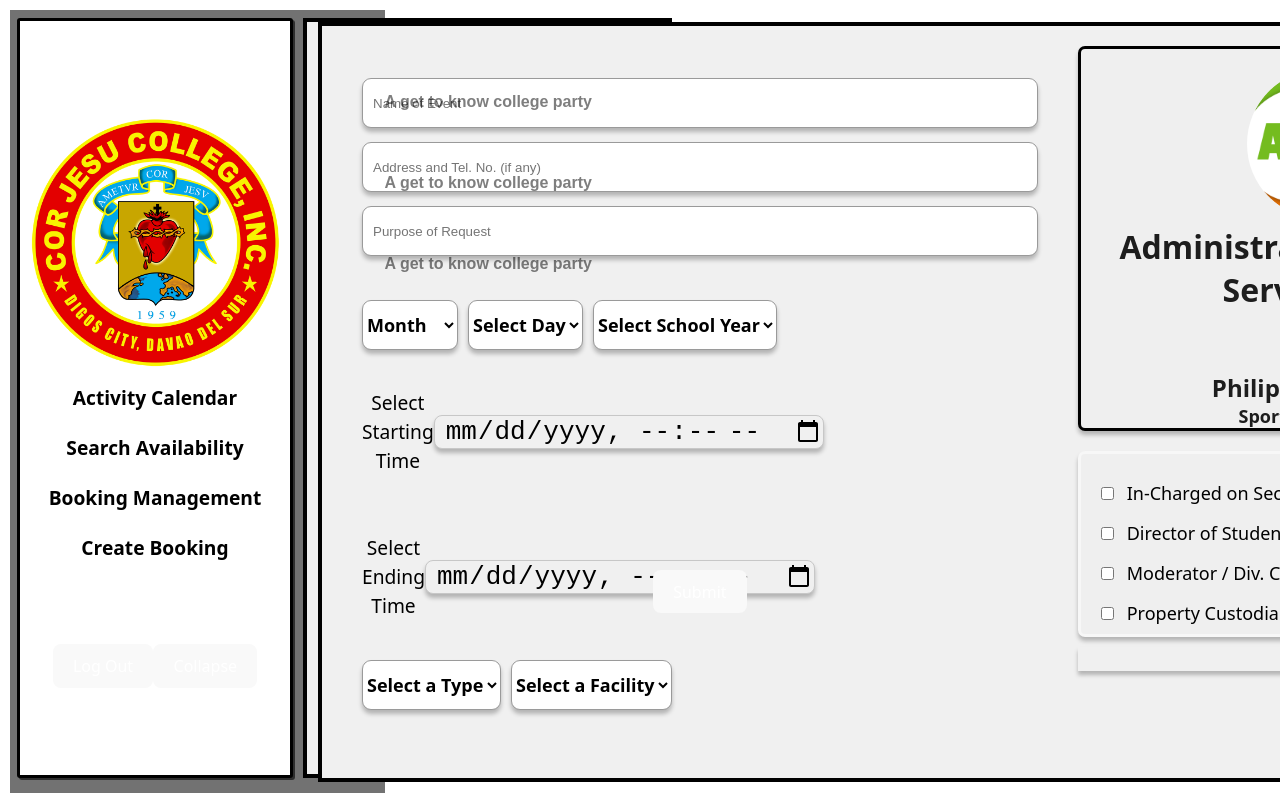
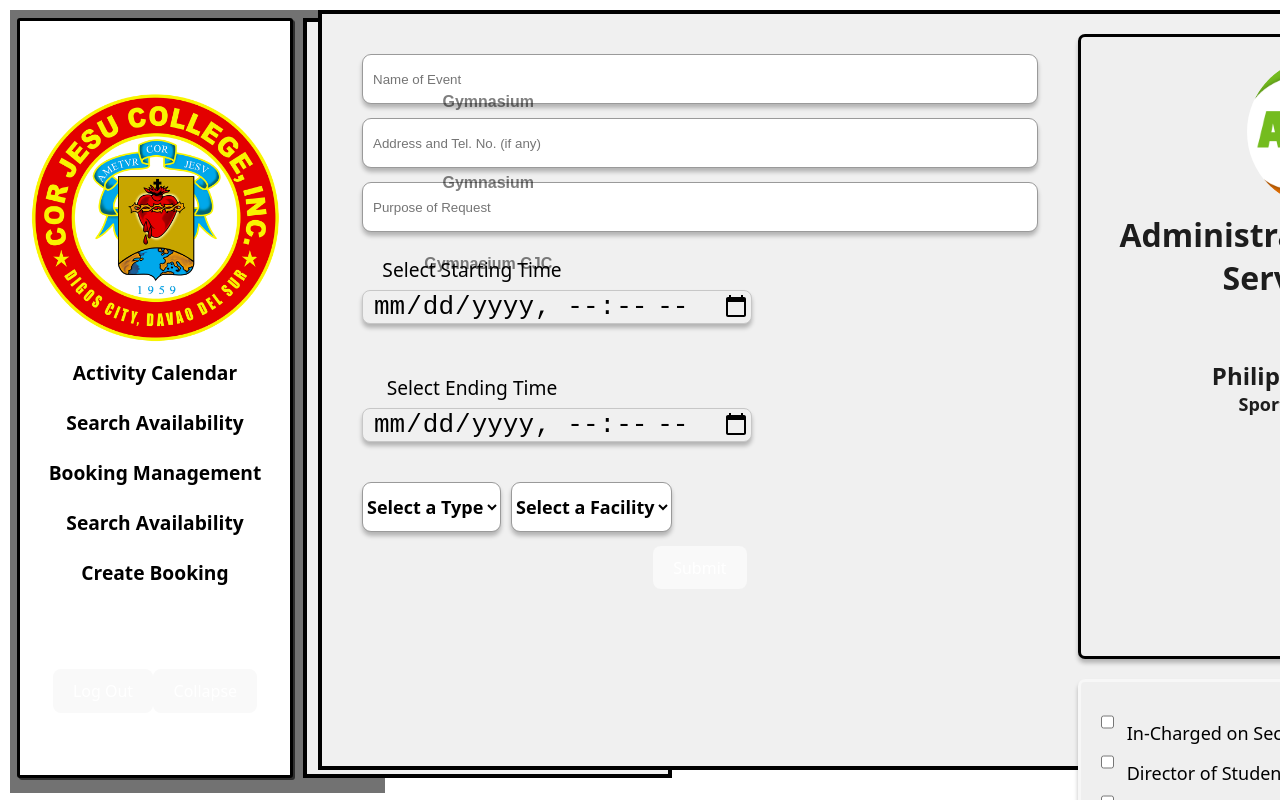
Before and after one commit to llAlcatrazll/CCIS-BookingSystem, a React (Vite) app: page /Dashboard in a window 1280 px wide. Both pictures are taken after a click on the item "Booking Management". Shown: the top 800 px of the page. Built offline with nearby package versions, Linux system fonts and the light colour scheme.

Commit message:
added searh page

```diff
--- a/src/App.jsx
+++ b/src/App.jsx
@@ -12,11 +12,11 @@ import BasicCalendar from "./BasicCalendar";
 import './App.css'
 import Login from "./Components/Login/Login";
 import Forgotpass from "./Components/Forgotpassword/ForgotPass"
-import Createaccount from "./Components/createaccount";
 import Landingpage from "./Pages/landingpage";
 import Dashboard from "./Components/Dashboard/Dashboard";
 import Sidebar from "./Components/Sidebar/Sidebar";
 import Navigation from "./Components/Navigation/Navigation";
+import Searchtab from "./Components/Search/Seearchtab";
 
 const router = createBrowserRouter(
   createRoutesFromElements(
@@ -24,11 +24,11 @@ const router = createBrowserRouter(
     <>
       <Route path="/" element={<Login />}> </Route>
       <Route path="/Forgotpass" element={<Forgotpass />}>  </Route>
-      <Route path="/Createaccount" element={<Createaccount />}>  </Route>
       <Route path="/Landingpage" element={<Landingpage />}>  </Route>
       <Route path="/Dashboard" element={<Dashboard />}></Route>
       <Route path="/Sidebar" element={<Sidebar />}></Route>
       <Route path="/Navigation" element={<Navigation />}></Route>
+      <Route path="/Searchtab" element={<Searchtab />}></Route>
     </>
   )
   );
--- a/src/Components/CreateBooking/Createbooking.jsx
+++ b/src/Components/CreateBooking/Createbooking.jsx
@@ -48,6 +48,8 @@ function dayselector() {
 }
 
 export default function Createbooking() {
+
+
     const [value, setValue] = useState('');
     const [Facility, setFacility] = useState(false);
     const [Room, setRoom] = useState(false);
@@ -71,15 +73,15 @@ export default function Createbooking() {
       e.preventDefault();
       const blog = {eventname, addressofEvent, purposeofEvent, facilityName, startofEvent, endofEvent, status:'pending'};
 
-      // console.log(blog)
-      await fetch("http://10.6.9.56:3000/sample-post",
-      {method: 'POST',
-     headers: { "Content-Type": "application/json"},
-        body: JSON.stringify(blog)
-      }).then((res) => {
-        console.log('new blog added');
-        console.log(res);
-      })
+      console.log(blog)
+    //   await fetch("http://10.6.9.56:3000/sample-post",
+    //   {method: 'POST',
+    //  headers: { "Content-Type": "application/json"},
+    //     body: JSON.stringify(blog)
+    //   }).then((res) => {
+    //     console.log('new blog added');
+    //     console.log(res);
+    //   })
 
 
 
@@ -121,7 +123,7 @@ export default function Createbooking() {
 
               <div id="smallerbox-date">
 
-                <div className="type-facility">
+                {/* <div className="type-facility">
 
                   <select name="Timein" id="">
                     <option value=""> Month</option>
@@ -139,13 +141,13 @@ export default function Createbooking() {
                     <option value="2024">2023 - 2024</option>
 
                   </select>
-                  </div>
+                  </div> */}
 
 
 
 
-                <div className="type-facility">
-                <p className="date-select-header">Select Starting Time</p>
+                <div className="date-facility">
+                  <div className="date-select-header">Select Starting Time</div>
                   <input
                     type="datetime-local"
                     id="meeting-time"
@@ -157,8 +159,8 @@ export default function Createbooking() {
                      />
                 </div>
 
-                <div className="type-facility">
-                <p className="date-select-header">Select Ending Time</p>
+                <div className="date-facility">
+                <div className="date-select-header">Select Ending Time</div>
                   <input
                     type="datetime-local"
                     id="meeting-time"
@@ -226,10 +228,10 @@ export default function Createbooking() {
 
               </div>
 
-             <button>Submit</button>
-             <div></div>
 
+              <button>Submit</button>
             </form>
+
             {/*  */}
             <div>
             <div id="inside-division-right">
--- a/src/Components/CreateBooking/createbooking.css
+++ b/src/Components/CreateBooking/createbooking.css
@@ -18,7 +18,6 @@
 #inside-division > input{
     width: 100%;
     height: 50px;
-
     overflow-wrap: break-word;
     margin: 0 0 10px 0 ;
     border-style: solid;
@@ -101,7 +100,6 @@
 #smallerbox-date{
     width: 350px;
     height: 300px;
-    padding-top: 30px;
     align-items: flex-start;
     display: flex;
     flex-direction: column;
@@ -162,6 +160,12 @@ li{
     flex-direction: row;
     padding-bottom: 20px;
 }
+.date-facility{
+    margin-top: 10px;
+    display: flex;
+    flex-direction: column;
+    padding-bottom: 40px;
+}
 #bottom-info{
     border-color: rgb(247, 247, 247);
     width: 100%;
@@ -186,4 +190,6 @@ li{
     font-size: larger;
     font-family: system-ui, -apple-system, BlinkMacSystemFont, 'Segoe UI', Roboto, Oxygen, Ubuntu, Cantarell, 'Open Sans', 'Helvetica Neue', sans-serif;
     font-weight: 500;
+    padding-right: 170px;
+    padding-bottom: 5px;
 }
--- a/src/Components/Dashboard/dashboard.css
+++ b/src/Components/Dashboard/dashboard.css
@@ -1,8 +1,9 @@
 *{
     box-sizing: border-box;
     margin-left: 0;
-    align-items: center;
+
 }
+/* do not global scope * */
 body{
     padding: 0;
 
--- a/src/Components/EventCard/Eventcard.jsx
+++ b/src/Components/EventCard/Eventcard.jsx
@@ -11,19 +11,21 @@ const logoElement = <img src={logo} id='imagesizing' alt="Logo" />;
 const sunElement = <img src={sun} id='imagesizing' alt="Logo" />;
 const clockElement = <img src={clock} id='imagesizing' alt="Logo" />;
 const calendarElement = <img src={calendar} id='imagesizing' alt="Logo" />;
+const temp = 'dsfdf';
+
+// const eventname = 'CCIS adada Party';
+// const description = 'A get to know college party';
+// const eventdate = 'December 02 2023';
+// const weekday = 'Saturday';
+// const eventstarttime = '4:00 PM';
+// const eventendtime = '9:00 PM';
+// const status = 'Pending';
 
 
-const eventname = 'CCIS Acquaintance Party';
-const description = 'A get to know college party';
-const eventdate = 'December 02 2023';
-const weekday = 'Saturday';
-const eventstarttime = '4:00 PM';
-const eventendtime = '9:00 PM';
-const status = 'Pending';
+export default function Eventcard(data) {
+  console.log(data)
+  const { eventname,addressofEvent,purposeofEvent,status } = data.data;
 
-
-
-export default function Eventcard() {
   return (
     <>
     <div id='eventcardbox'>
@@ -32,14 +34,23 @@ export default function Eventcard() {
           <div id='leftdiv-flex'>
             <div></div>
             <div id='eventname-bold'>{eventname}</div>
-            <div id='description-fade'>{description}</div>
+            <div id='description-fade'>{addressofEvent}</div>
             <div></div>
+
           </div>
-          <div>{eventdate}</div>
-          <div>{eventstarttime} - {eventendtime}</div>
+          <div>{purposeofEvent}</div>
+          <div>{temp} - {temp}</div>
+
           <div id='status-card'>
-            <div>{status}</div>
-          <div id='circle'></div>
+            <div>{status }</div>
+          <div id='circle'
+          className={
+            status == 'approved'? 'approved'
+           :status== 'pending' ? 'pending'
+           :status == 'denied' ? 'denied'
+           :'error'}
+          ></div>
+
           </div>
         </div>
 
--- a/src/Components/Meetinglist/Meetinglist.jsx
+++ b/src/Components/Meetinglist/Meetinglist.jsx
@@ -1,6 +1,17 @@
 import "./meetinglist.css";
 import Eventcard from "../EventCard/Eventcard";
-export default function Meetinglist(){
+
+
+
+const result =
+'[{"eventname":"Christmas Party","addressofEvent":"Gymnasium","purposeofEvent":"Get to know event","facilityName":"bouleyroom","startofEvent":"2023-11-24T16:00","endofEvent":"2023-11-24T20:30","status":"pending"},{"eventname":"Holocaust","addressofEvent":"Gymnasium","purposeofEvent":"Get to know event","facilityName":"bouleyroom","startofEvent":"2023-11-24T16:00","endofEvent":"2023-11-24T20:30","status":"denied"},{"eventname":"Christmas Party","addressofEvent":"Gymnasium CJC","purposeofEvent":"party","facilityName":"bouleyroom","startofEvent":"2023-11-03T16:43","endofEvent":"2023-11-30T16:43","status":"approved"}]';
+const datas = JSON.parse(result);
+// console.log(datas);
+
+ export default function Meetinglist(){
+
+
+
     return(
         <>
         <div id="fullsizeform">
@@ -8,10 +19,10 @@ export default function Meetinglist(){
 
           </div> */}
           <div id="eventlistbox">
-
-          <Eventcard />
-          <Eventcard />
-          <Eventcard />
+            {/* <p>{data[0].eventname}</p> */}
+          {datas.map(data => (
+            <Eventcard  data ={data} />
+          )   )}
 
           </div>
         </div>
--- /dev/null
+++ b/src/Components/Search/Seearchtab.jsx
@@ -0,0 +1,142 @@
+import './search.css';
+const todaydate = 'Date Today';
+const todaydate_value = 'November 25, 2023'
+import { useState } from 'react';
+import React from 'react';
+
+
+
+
+export default function Searchtab(){
+
+
+    const [value, setValue] = useState('');
+    const [Facility, setFacility] = useState(false);
+    const [Room, setRoom] = useState(false);
+    // usestate mean if its currently being used its true and reverts to false when its not
+    const [eventname, setEventName] = useState('');
+    const [addressofEvent, setAddress] = useState('');
+    const [purposeofEvent, setPurpose] = useState('');
+    const [facilityName, setFacilityName] = useState('');
+    const [endofEvent, setEndofEvent] = useState('');
+    const [startofEvent, setStartofEvent] = useState('');
+
+    const handleAffiliationChange = (event) => {
+      const selectedValue = event.target.value;
+
+      setFacility(selectedValue === 'facility');
+      setRoom(selectedValue === 'room');
+
+    };
+
+    const handlesubmit = async(e) =>{
+      e.preventDefault();
+      const blog = { facilityName, startofEvent, endofEvent, status:'pending'};
+
+      console.log(blog)
+
+    };
+
+    return(
+        <>
+        <div id="fullsizeform">
+          <div id="center-wrapper">
+            <form id="searchselectors" onSubmit={handlesubmit}>
+
+              <div id="row-adf">
+                <div className="date-facility">
+                  <div className="date-select-header">Select Starting Time</div>
+                  <input
+                    type="datetime-local"
+                    id="meeting-time"
+                    name="meeting-time"
+                    // value="2023-11-24T19:30"
+                    value={startofEvent}
+                    required
+                    onChange={(e) => setStartofEvent(e.target.value)}
+                     />
+                </div>
+
+                <div className="date-facility">
+                <div className="date-select-header">Select Ending Time</div>
+                  <input
+                    type="datetime-local"
+                    id="meeting-time"
+                    name="meeting-time"
+                    // value="2023-11-24T19:30"
+                    value={endofEvent}
+                    required
+                    onChange={(e) => setEndofEvent(e.target.value)}
+                     />
+                </div>
+
+
+
+
+
+
+{/*  Select type - Select Facility */}
+
+              </div>
+              <div id='row-adf2'>
+              <div className="type-facility">
+
+                  <select
+                    name="Venue-Check"
+                    required
+                    id="value"
+                    // onChange={handleAffiliationChange}
+                    onChange={handleAffiliationChange}
+
+                  >
+                    <option value="">Select a Type</option>
+                    <option value="facility">Facility</option>
+                    <option value="room">Room</option>
+                  </select>
+                  <br />
+                  <select
+                    name="Room-facility-check"
+                    required
+                    id="value"
+                    onChange={(e) => setFacilityName(e.target.value)}>
+
+                    <option value=""
+                    >Select a Facility</option>
+                    {Facility && (
+                      <>
+                        <option value="any">Any</option>
+                        <option value="gymnasium">Gymnasium</option>
+                        <option value="hehall">HE Hall</option>
+                        <option value="coindregrounds">Coindre Grounds</option>
+                        <option value="opencourt">Open Court</option>
+                        <option value="ledouxhall">Ledoux Hall</option>
+                        <option value="bouleyroom">Bouley Room</option>
+                        <option value="piazza">Piazza</option>
+                      </>
+                    )}
+
+                    {Room && (
+                      <>
+                        <option value="any">any</option>
+                        <option value="m116">M116</option>
+                        <option value="m118">M118</option>
+                        <option value="m120">M120</option>
+                        <option value="m103">R103</option>
+                      </>
+                    )}
+
+                  </select>
+
+                  </div>
+
+              </div>
+
+              <button>Search</button>
+            </form>
+
+        </div>
+
+        </div>
+        </>
+    )
+}
--- /dev/null
+++ b/src/Components/Search/search.css
@@ -0,0 +1,64 @@
+#fullsizeform2{
+    background: #f0f0f0;
+    width: 103%;
+    height: 760px;
+    border-style: solid;
+    border-color: black;
+    border-width: 4px;
+    padding-left: 20px;
+    padding-top: 5px;
+    padding-bottom: 15px;
+}
+
+#wrappers{
+    display: flex;
+    flex-direction: column;
+
+}
+#qdfghjkmnbvxdzc{
+    /* border-style: solid;
+    border-color: #9A9A9A;
+    border-width: 2px; */
+    width: 400px;
+    height: auto;
+    display: flex;
+    flex-direction: column;
+
+}
+#topnav{
+    width: 1250px;
+    height: 80px;
+
+    text-align: left;
+    display: flex;
+    flex-direction: column;
+}
+#align-left{
+    text-align: left;
+    display: flex;
+    width: auto;
+    font-weight: 600;
+    font-size: large;
+    padding-bottom: 0;
+}
+
+#row-adf{
+    display: flex;
+    flex-direction: row;
+    margin-right: 40px;
+
+}#row-adf2{
+    display: flex;
+    flex-direction: row;
+    margin-right: 40px;
+}
+.date-facility{
+    margin-right: 10px;
+}
+#button-thing{
+    width: 100px;
+    margin-top: 40px;
+}
+#searchselectors{
+    width: 1250px;
+}
--- a/src/Components/Sidebar/Sidebar.jsx
+++ b/src/Components/Sidebar/Sidebar.jsx
@@ -5,6 +5,7 @@ import Meetinglist from "../Meetinglist/Meetinglist";
 import Createbooking from "../CreateBooking/Createbooking";
 import React, { useState, useEffect } from 'react';
 import Navigation from "../Navigation/Navigation";
+import Searchtab from "../Search/Seearchtab";
 
 // function closeNav() {
 //   document.getElementById("mySidebar").style.width = "0";
@@ -45,6 +46,7 @@ export default function Sidebar() {
     const [bookingManagement, setBookingManagement] = useState(false);
     const [createBooking, setCreateBooking] = useState(true);
     const [sidenav , Hidesidenav] = useState(false);
+    const [searchtab, setSearchTab] = useState(false);
 
 
     const handlePageChange = (selectedValue) => {
@@ -52,6 +54,7 @@ export default function Sidebar() {
       setBookingHistory(selectedValue === 'history');
       setBookingManagement(selectedValue === 'management');
       setCreateBooking(selectedValue === 'create');
+      setSearchTab(selectedValue === 'search')
     }
 
 
@@ -70,6 +73,9 @@ export default function Sidebar() {
               <li className="list-items extra" onClick={() => handlePageChange('management')}>
                 Booking Management
               </li>
+              <li className="list-items extra" onClick={() => handlePageChange('search')}>
+              Search Availability
+              </li>
               <li className="list-items extra" onClick={() => handlePageChange('create')}>
                 Create Booking
               </li>
@@ -84,6 +90,7 @@ export default function Sidebar() {
             {bookingHistory && <Navigation />}
             {/* replace calendar with a functional component */}
             {bookingManagement && <Meetinglist />}
+            {searchtab && <Searchtab />}
             {createBooking && <Createbooking />}
         </div>
         </>
```
Also changed, not shown: data.json (added, +29 -0 lines), src/Components/Createaccount.jsx (deleted, +0 -8 lines), src/Components/EventCard/eventcard.css (+13 -1 lines).
